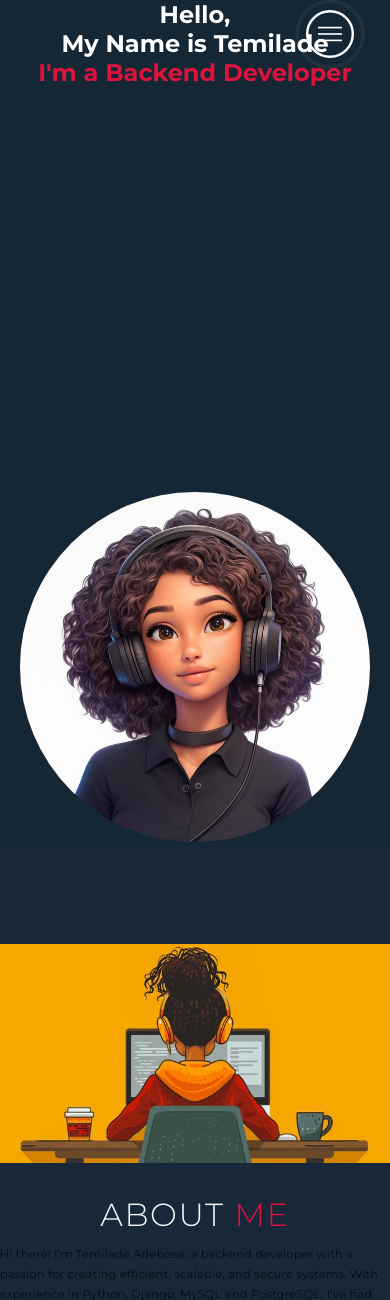
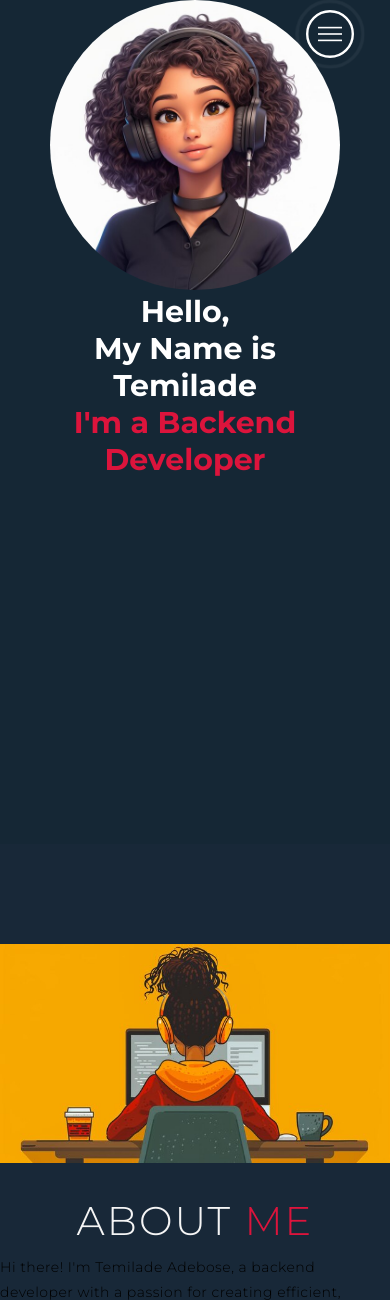
Before and after one commit to temmy669/myPorfolio, a Django app: page /port/ in a window 390 px wide. Shown: the top 1300 px of the page. Run offline with Django 3.2, Linux system fonts and the light colour scheme.

Commit message:
updated css

```diff
--- a/portfolio/static/css/style.css
+++ b/portfolio/static/css/style.css
@@ -634,7 +634,7 @@ p {
 /* End Keyframes */
 
 /* Media Query */
-@media only screen and (min-width: 346px) {
+/* @media only screen and (min-width: 346px) {
 	html {
 		font-size: 8px;
 	}
@@ -683,4 +683,32 @@ p {
 	#contact .contact-item {
 		flex-basis: 100%;
 	}
+} */
+
+@media only screen and (max-width: 768px) {
+    html {
+        font-size: 10px;
+    }
+
+    #hero h1 {
+        font-size: 3rem;
+        text-align: center;
+    }
+
+    #hero p {
+        font-size: 2rem;
+        text-align: center;
+    }
+
+    #hero .hero {
+        flex-direction: column-reverse;
+        align-items: center;
+        text-align: center;
+    }
+
+    #hero .hero img {
+        width: 100%;
+        max-width: 300px; /* Adjust this value based on your preference */
+        height: auto;
+    }
 }
```
